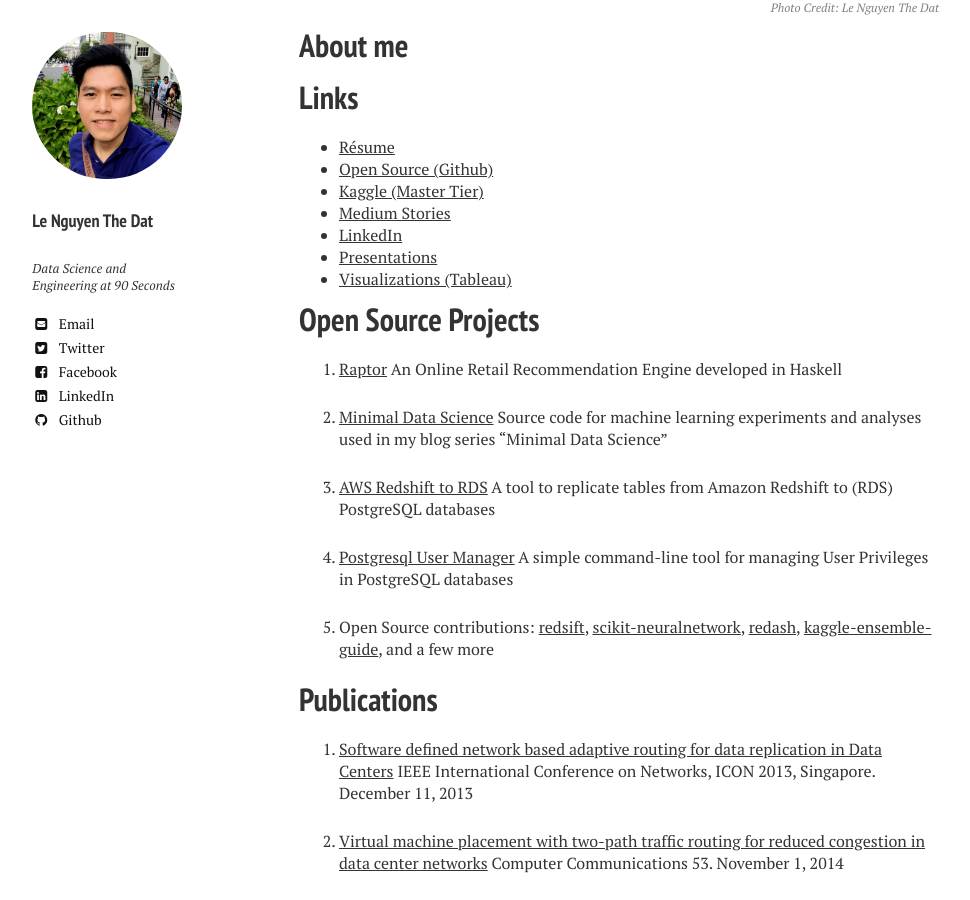
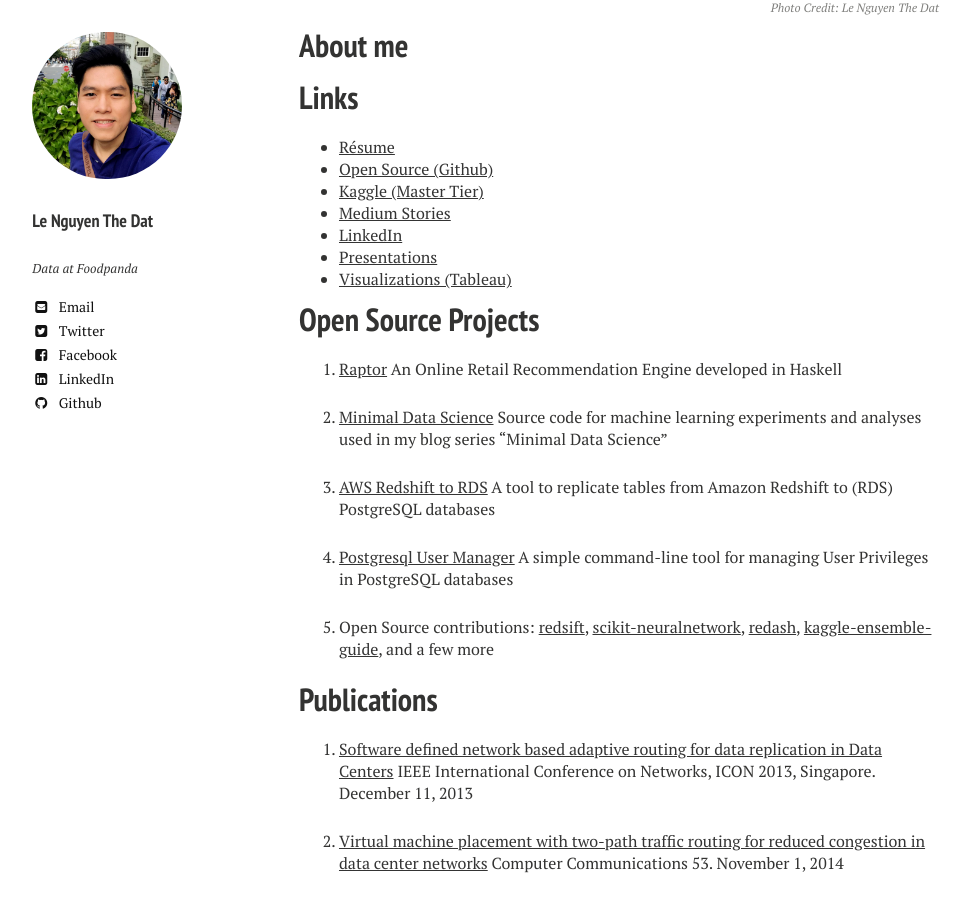
Before and after one commit to lenguyenthedat/lenguyenthedat.github.io, a Jekyll site: the page built from index.md, in a window 1280 px wide and 900 px high, scrolled down 383 px. Shown: the whole window, without its empty margins (21-991 px from the left). Built offline with Jekyll 4.4.1, drawn with Linux system fonts in a browser that asks for light colours; nearby versions of some CDN libraries.

Commit message:
Update _config.yml

```diff
--- a/_config.yml
+++ b/_config.yml
@@ -28,7 +28,7 @@ kramdown:
 owner:
   name: Le Nguyen The Dat
   avatar: bio-photo.jpg
-  bio: "Data Science and Engineering at 90 Seconds"
+  bio: "Data at Foodpanda"
   email: homepage@lenguyenthedat.com
   disqus-shortname: lenguyenthedatcom
   github: lenguyenthedat
```
